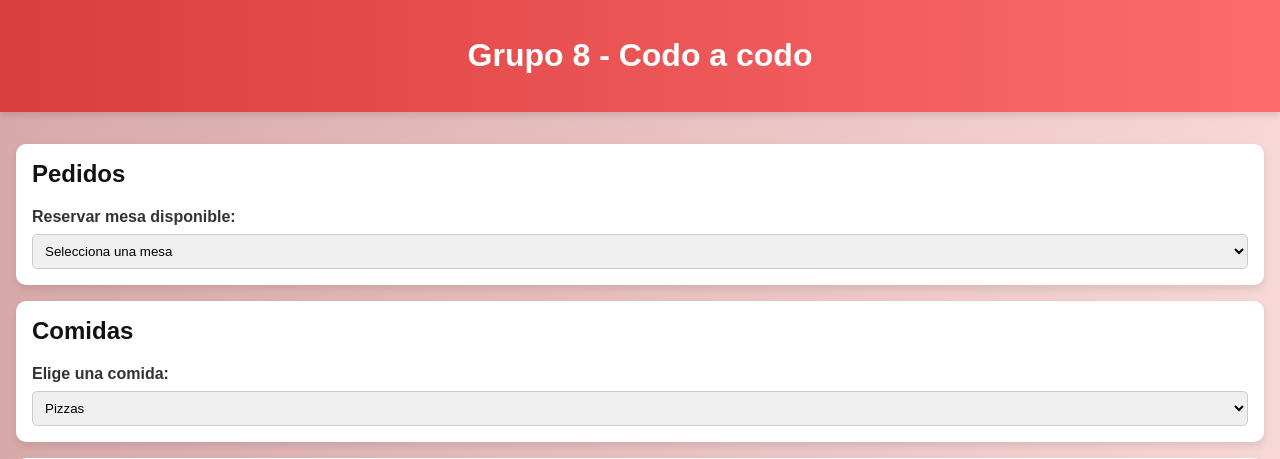
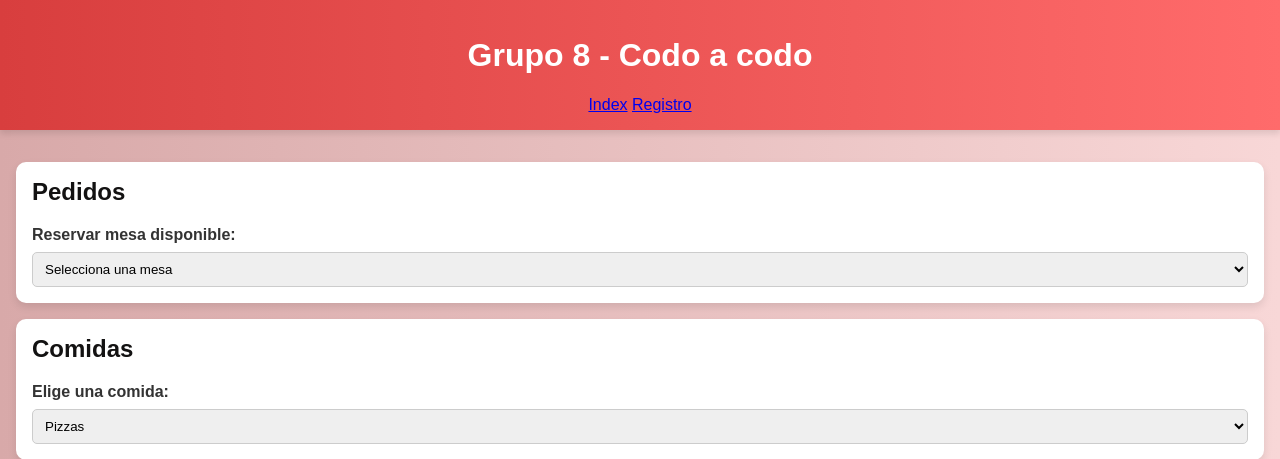
Before and after one commit to GrupoDjango8/Grupo-8, a Django app: page /webGOcho/ in a window 1280 px wide. Shown: the top 459 px of the page. Run offline with Django 5.2, Linux system fonts and the light colour scheme.

Commit message:
solucioné problema de los urls - me ganó el no poder resolver el fallo jaja

```diff
--- a/grupo8Trabajo/webGOcho/templates/webGOcho/base.html
+++ b/grupo8Trabajo/webGOcho/templates/webGOcho/base.html
@@ -11,6 +11,10 @@
 <body>
     <header>
         <h1>Grupo 8 - Codo a codo</h1>
+        <nav>
+            <a href="{% url 'index' %}">Index</a>
+            <a href="{% url 'registro' %}">Registro</a>
+        </nav>
     </header>
     <main class="contenido">
         {% block main %}{% endblock %}
--- a/grupo8Trabajo/webGOcho/urls.py
+++ b/grupo8Trabajo/webGOcho/urls.py
@@ -1,7 +1,7 @@
-from django.urls import path
+from django.urls import path, re_path
 from . import views
 
-urlpatterns = {
+urlpatterns = [
     path('', views.index, name='index'),
-    path('registro/', views.registro,name='registro')
-}
+    path('registro/', views.registro, name='registro')
+]
```
Also changed, not shown: grupo8Trabajo/webGOcho/views.py (line endings or trailing spaces).
